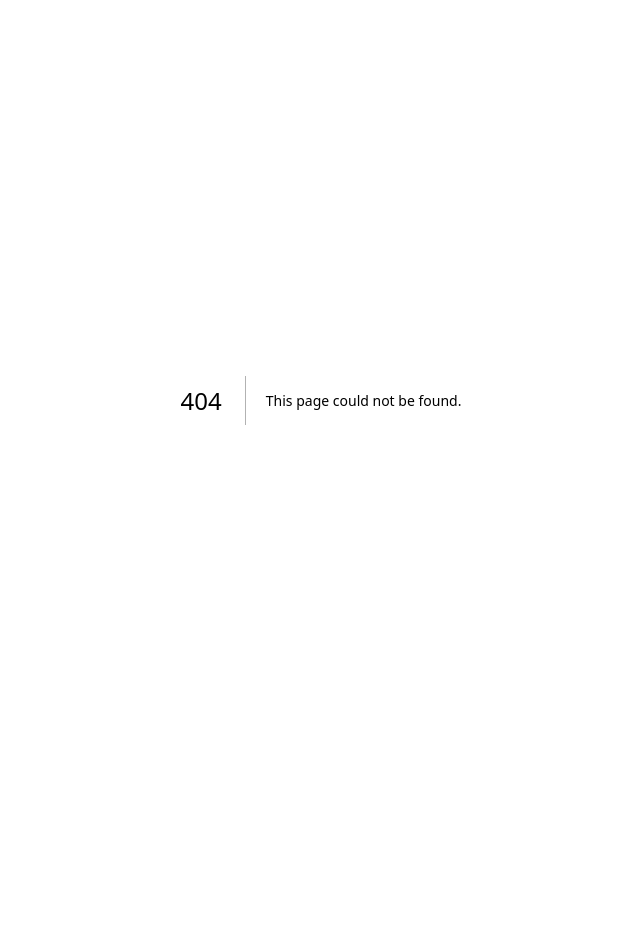
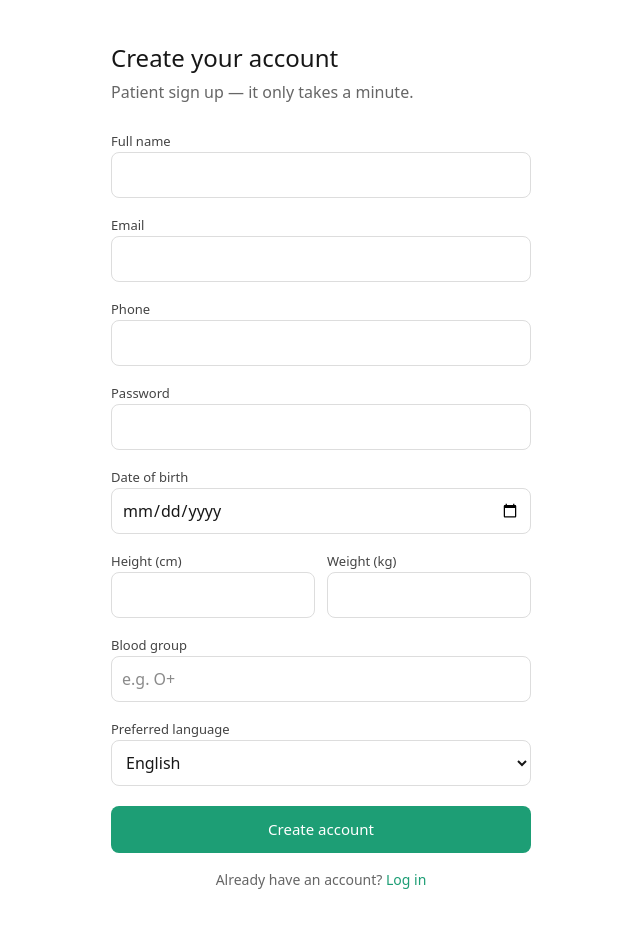
Before and after one commit to wasimat404/medirecord, a Next.js app: page /signup in a window 1280 px wide. Before the commit this address had no page. Shown: the whole page, without its empty margins (319-959 px from the left). Before the commit the page ends 800 px from the top, so only its background shows below. Built offline with nearby package versions, Linux system fonts and the light colour scheme.

Commit message:
Working email signup: creates account, profile, and patient code

```diff
--- a/package.json
+++ b/package.json
@@ -9,6 +9,8 @@
     "lint": "eslint"
   },
   "dependencies": {
+    "@google/generative-ai": "^0.24.1",
+    "@supabase/supabase-js": "^2.108.1",
     "next": "16.2.9",
     "react": "19.2.4",
     "react-dom": "19.2.4"
--- /dev/null
+++ b/src/app/api/signup/route.ts
@@ -0,0 +1,46 @@
+import { NextRequest, NextResponse } from "next/server";
+import { supabaseAdmin } from "@/lib/supabase";
+
+function makePatientCode() {
+  const chars = "ABCDEFGHJKLMNPQRSTUVWXYZ23456789";
+  let code = "MED-";
+  for (let i = 0; i < 6; i++) code += chars[Math.floor(Math.random() * chars.length)];
+  return code;
+}
+
+export async function POST(req: NextRequest) {
+  try {
+    const b = await req.json();
+    if (!b.email || !b.password) {
+      return NextResponse.json({ error: "Email and password are required" }, { status: 400 });
+    }
+    const admin = supabaseAdmin();
+    const { data: created, error: authErr } = await admin.auth.admin.createUser({
+      email: b.email,
+      password: b.password,
+      email_confirm: true,
+    });
+    if (authErr || !created.user) {
+      return NextResponse.json({ error: authErr?.message || "Could not create account" }, { status: 400 });
+    }
+
+    const { error: profErr } = await admin.from("profiles").insert({
+      id: created.user.id,
+      role: "patient",
+      patient_code: makePatientCode(),
+      full_name: b.full_name || null,
+      phone: b.phone || null,
+      dob: b.dob || null,
+      height_cm: b.height_cm || null,
+      weight_kg: b.weight_kg || null,
+      blood_group: b.blood_group || null,
+      preferred_language: b.preferred_language || "en",
+    });
+    if (profErr) {
+      return NextResponse.json({ error: profErr.message }, { status: 400 });
+    }
+    return NextResponse.json({ ok: true });
+  } catch (err) {
+    return NextResponse.json({ error: String(err) }, { status: 500 });
+  }
+}
--- a/src/app/page.tsx
+++ b/src/app/page.tsx
@@ -1,65 +1,61 @@
-import Image from "next/image";
+"use client";
+import { useState } from "react";
 
 export default function Home() {
+  const [file, setFile] = useState<File | null>(null);
+  const [loading, setLoading] = useState(false);
+  const [result, setResult] = useState<any>(null);
+  const [error, setError] = useState<string | null>(null);
+
+  async function analyze() {
+    if (!file) return;
+    setLoading(true); setError(null); setResult(null);
+    const fd = new FormData();
+    fd.append("file", file);
+    const res = await fetch("/api/analyze", { method: "POST", body: fd });
+    const data = await res.json();
+    if (!res.ok) setError(data.detail || data.error || "Failed");
+    else setResult(data);
+    setLoading(false);
+  }
+
   return (
-    <div className="flex flex-col flex-1 items-center justify-center bg-zinc-50 font-sans dark:bg-black">
-      <main className="flex flex-1 w-full max-w-3xl flex-col items-center justify-between py-32 px-16 bg-white dark:bg-black sm:items-start">
-        <Image
-          className="dark:invert"
-          src="/next.svg"
-          alt="Next.js logo"
-          width={100}
-          height={20}
-          priority
-        />
-        <div className="flex flex-col items-center gap-6 text-center sm:items-start sm:text-left">
-          <h1 className="max-w-xs text-3xl font-semibold leading-10 tracking-tight text-black dark:text-zinc-50">
-            To get started, edit the page.tsx file.
-          </h1>
-          <p className="max-w-md text-lg leading-8 text-zinc-600 dark:text-zinc-400">
-            Looking for a starting point or more instructions? Head over to{" "}
-            <a
-              href="https://vercel.com/templates?framework=next.js&utm_source=create-next-app&utm_medium=appdir-template-tw&utm_campaign=create-next-app"
-              className="font-medium text-zinc-950 dark:text-zinc-50"
-            >
-              Templates
-            </a>{" "}
-            or the{" "}
-            <a
-              href="https://nextjs.org/learn?utm_source=create-next-app&utm_medium=appdir-template-tw&utm_campaign=create-next-app"
-              className="font-medium text-zinc-950 dark:text-zinc-50"
-            >
-              Learning
-            </a>{" "}
-            center.
-          </p>
+    <main className="max-w-2xl mx-auto p-8 font-sans">
+      <h1 className="text-2xl font-medium mb-1">MediRecord</h1>
+      <p className="text-gray-500 mb-6">Upload a medical report to read it.</p>
+
+      <input type="file" accept="image/*,application/pdf"
+        onChange={(e) => setFile(e.target.files?.[0] ?? null)}
+        className="block mb-4" />
+
+      <button onClick={analyze} disabled={!file || loading}
+        className="px-4 py-2 rounded bg-black text-white disabled:opacity-40">
+        {loading ? "Reading..." : "Analyze"}
+      </button>
+
+      {error && <p className="mt-6 text-red-600 whitespace-pre-wrap">{error}</p>}
+
+      {result && (
+        <div className="mt-8 space-y-4">
+          <div className="text-sm text-gray-500">
+            {result.category} · {result.date ?? "no date"} · {result.source ?? "no source"}
+          </div>
+          <div>
+            <h2 className="font-medium mb-2">Summary</h2>
+            <p className="whitespace-pre-wrap">{result.summary_en}</p>
+          </div>
+          <div>
+            <h2 className="font-medium mb-2">Data points</h2>
+            <ul className="space-y-1">
+              {(result.data_points ?? []).map((d: any, i: number) => (
+                <li key={i} className="text-sm">
+                  {d.test}: <b>{d.value}</b> {d.unit ?? ""} {d.flag && d.flag !== "normal" ? `(${d.flag})` : ""}
+                </li>
+              ))}
+            </ul>
+          </div>
         </div>
-        <div className="flex flex-col gap-4 text-base font-medium sm:flex-row">
-          <a
-            className="flex h-12 w-full items-center justify-center gap-2 rounded-full bg-foreground px-5 text-background transition-colors hover:bg-[#383838] dark:hover:bg-[#ccc] md:w-[158px]"
-            href="https://vercel.com/new?utm_source=create-next-app&utm_medium=appdir-template-tw&utm_campaign=create-next-app"
-            target="_blank"
-            rel="noopener noreferrer"
-          >
-            <Image
-              className="dark:invert"
-              src="/vercel.svg"
-              alt="Vercel logomark"
-              width={16}
-              height={16}
-            />
-            Deploy Now
-          </a>
-          <a
-            className="flex h-12 w-full items-center justify-center rounded-full border border-solid border-black/[.08] px-5 transition-colors hover:border-transparent hover:bg-black/[.04] dark:border-white/[.145] dark:hover:bg-[#1a1a1a] md:w-[158px]"
-            href="https://nextjs.org/docs?utm_source=create-next-app&utm_medium=appdir-template-tw&utm_campaign=create-next-app"
-            target="_blank"
-            rel="noopener noreferrer"
-          >
-            Documentation
-          </a>
-        </div>
-      </main>
-    </div>
+      )}
+    </main>
   );
 }
--- /dev/null
+++ b/src/app/signup/page.tsx
@@ -0,0 +1,99 @@
+"use client";
+import { useState } from "react";
+import { useRouter } from "next/navigation";
+
+export default function SignupPage() {
+  const router = useRouter();
+  const [f, setF] = useState<any>({ preferred_language: "en" });
+  const [loading, setLoading] = useState(false);
+  const [error, setError] = useState<string | null>(null);
+
+  function set(k: string, v: any) {
+    setF((p: any) => ({ ...p, [k]: v }));
+  }
+
+  async function submit() {
+    setLoading(true); setError(null);
+    const res = await fetch("/api/signup", {
+      method: "POST",
+      headers: { "Content-Type": "application/json" },
+      body: JSON.stringify(f),
+    });
+    const data = await res.json();
+    setLoading(false);
+    if (!res.ok) { setError(data.error || "Signup failed"); return; }
+    router.push("/login");
+  }
+
+  return (
+    <main style={{ maxWidth: 460, margin: "0 auto", padding: "2.5rem 1.25rem", fontFamily: "system-ui" }}>
+      <h1 style={{ fontSize: 24, fontWeight: 500, marginBottom: 4 }}>Create your account</h1>
+      <p style={{ color: "#666", marginBottom: 24 }}>Patient sign up — it only takes a minute.</p>
+
+      <label style={{ fontSize: 13, color: "#444" }}>Full name</label>
+      <input value={f.full_name || ""} onChange={(e) => set("full_name", e.target.value)}
+        style={{ width: "100%", padding: 10, marginBottom: 14, borderRadius: 8, border: "1px solid #ddd" }} />
+
+      <label style={{ fontSize: 13, color: "#444" }}>Email</label>
+      <input type="email" value={f.email || ""} onChange={(e) => set("email", e.target.value)}
+        style={{ width: "100%", padding: 10, marginBottom: 14, borderRadius: 8, border: "1px solid #ddd" }} />
+
+      <label style={{ fontSize: 13, color: "#444" }}>Phone</label>
+      <input value={f.phone || ""} onChange={(e) => set("phone", e.target.value)}
+        style={{ width: "100%", padding: 10, marginBottom: 14, borderRadius: 8, border: "1px solid #ddd" }} />
+
+      <label style={{ fontSize: 13, color: "#444" }}>Password</label>
+      <input type="password" value={f.password || ""} onChange={(e) => set("password", e.target.value)}
+        style={{ width: "100%", padding: 10, marginBottom: 14, borderRadius: 8, border: "1px solid #ddd" }} />
+
+
+      <label style={{ fontSize: 13, color: "#444" }}>Date of birth</label>
+      <input type="date" value={f.dob || ""} onChange={(e) => set("dob", e.target.value)}
+        style={{ width: "100%", padding: 10, marginBottom: 14, borderRadius: 8, border: "1px solid #ddd" }} />
+
+      <div style={{ display: "flex", gap: 12 }}>
+        <div style={{ flex: 1 }}>
+          <label style={{ fontSize: 13, color: "#444" }}>Height (cm)</label>
+          <input type="number" value={f.height_cm || ""} onChange={(e) => set("height_cm", e.target.value)}
+            style={{ width: "100%", padding: 10, marginBottom: 14, borderRadius: 8, border: "1px solid #ddd" }} />
+        </div>
+        <div style={{ flex: 1 }}>
+          <label style={{ fontSize: 13, color: "#444" }}>Weight (kg)</label>
+          <input type="number" value={f.weight_kg || ""} onChange={(e) => set("weight_kg", e.target.value)}
+            style={{ width: "100%", padding: 10, marginBottom: 14, borderRadius: 8, border: "1px solid #ddd" }} />
+        </div>
+      </div>
+
+      <label style={{ fontSize: 13, color: "#444" }}>Blood group</label>
+      <input value={f.blood_group || ""} onChange={(e) => set("blood_group", e.target.value)} placeholder="e.g. O+"
+        style={{ width: "100%", padding: 10, marginBottom: 14, borderRadius: 8, border: "1px solid #ddd" }} />
+
+      <label style={{ fontSize: 13, color: "#444" }}>Preferred language</label>
+      <select value={f.preferred_language} onChange={(e) => set("preferred_language", e.target.value)}
+        style={{ width: "100%", padding: 10, marginBottom: 20, borderRadius: 8, border: "1px solid #ddd" }}>
+        <option value="en">English</option>
+        <option value="bn">Bengali</option>
+        <option value="hi">Hindi</option>
+        <option value="ta">Tamil</option>
+        <option value="te">Telugu</option>
+        <option value="mr">Marathi</option>
+        <option value="or">Odia</option>
+        <option value="as">Assamese</option>
+        <option value="kn">Kannada</option>
+      </select>
+
+      {error && <p style={{ color: "#c00", marginBottom: 14 }}>{error}</p>}
+
+      <button onClick={submit} disabled={loading}
+        style={{ width: "100%", padding: 12, borderRadius: 8, border: "none",
+          background: "#1D9E75", color: "#fff", fontSize: 15, fontWeight: 500,
+          cursor: loading ? "default" : "pointer", opacity: loading ? 0.6 : 1 }}>
+        {loading ? "Creating account..." : "Create account"}
+      </button>
+
+      <p style={{ textAlign: "center", marginTop: 16, fontSize: 14, color: "#666" }}>
+        Already have an account? <a href="/login" style={{ color: "#1D9E75" }}>Log in</a>
+      </p>
+    </main>
+  );
+}
--- /dev/null
+++ b/src/lib/gemini.ts
@@ -0,0 +1,15 @@
+import { GoogleGenerativeAI } from "@google/generative-ai";
+
+const apiKey = process.env.GEMINI_API_KEY;
+if (!apiKey) throw new Error("GEMINI_API_KEY is missing from .env.local");
+
+const genAI = new GoogleGenerativeAI(apiKey);
+
+export const model = genAI.getGenerativeModel({ model: "gemini-2.5-flash" });
+
+export const EXTRACTION_PROMPT = [
+  "You are a medical document assistant. You are given an image or PDF of a medical document (a prescription, lab/test report, or bill).",
+  "Read it carefully and return ONLY a JSON object (no markdown, no backticks) with this exact shape:",
+  '{ "category": "blood_test | prescription | bill | imaging | other", "date": "YYYY-MM-DD or null", "source": "hospital/lab/clinic name or null", "data_points": [ { "test": "name", "value": "number or string", "unit": "unit or null", "normal_range": "text or null", "flag": "low | normal | high | null" } ], "summary_en": "Plain-language summary a patient understands. State what the document shows. If values are abnormal, say so gently. Always end by advising them to discuss with their doctor. Do NOT give treatment instructions." }',
+  "If the document is not medical or is unreadable, use the same shape with an explanation in summary_en and an empty data_points list.",
+].join("\n");
--- /dev/null
+++ b/src/lib/supabase.ts
@@ -0,0 +1,13 @@
+import { createClient } from "@supabase/supabase-js";
+
+const url = process.env.NEXT_PUBLIC_SUPABASE_URL!;
+const anonKey = process.env.NEXT_PUBLIC_SUPABASE_ANON_KEY!;
+
+export const supabase = createClient(url, anonKey);
+
+export function supabaseAdmin() {
+  const serviceKey = process.env.SUPABASE_SERVICE_ROLE_KEY!;
+  return createClient(url, serviceKey, {
+    auth: { persistSession: false },
+  });
+}
```
Also changed, not shown: src/app/api/analyze/route.ts (added, +18 -0 lines), 1 other file (tests, documents, lock files or other folders).
